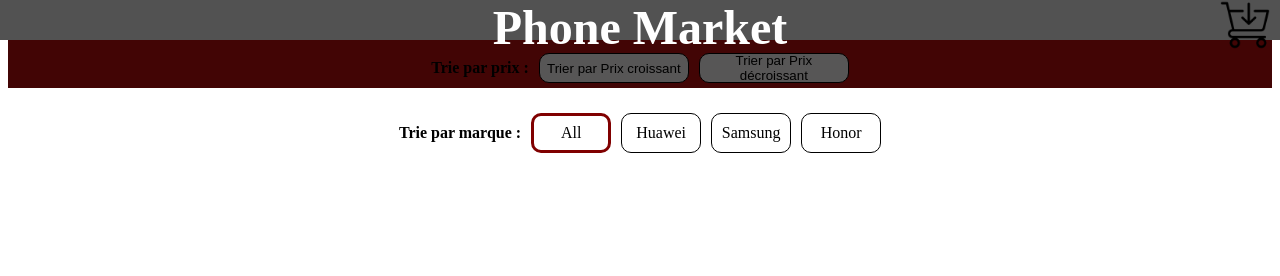
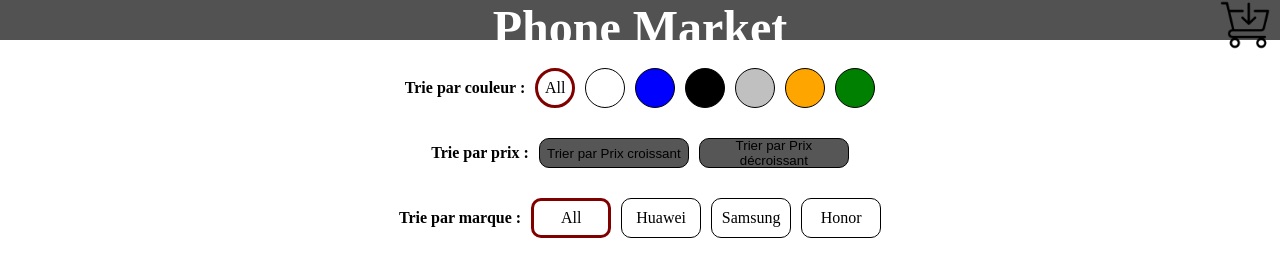
Before and after one commit to BUSTERDAY/ROSSI_MONFORTE_shopping_app, a plain HTML site: page frontend/index.html in a window 1280 px wide. Drawn offline with Linux system fonts and the light colour scheme; no server answers.

Commit message:
add header and colors

```diff
--- a/frontend/css/style.css
+++ b/frontend/css/style.css
@@ -12,28 +12,23 @@
 }
 header{
     height: 5vh;
-    background-color: #444444;
     position: absolute;
     width: 100%;
     color: white;
     display: flex;
     justify-content: center;
     top: 0;
-
     background-color: rgb(82, 82, 82);
     margin : 0;
     padding: 0;
 }
 
 .title{
+    padding-top: 5vh;
     display: flex;
     justify-content: center;
     align-items: center;
     width: 100%;
-    top:0;
-    height: 80px;
-    background-color: rgb(66, 5, 5);
-
 }
 
 .CardByIndex{
@@ -85,6 +80,7 @@
     justify-content: center;
     align-items: center;
     margin: 10px 0;
+
 }
 
 .sortByPrices{
@@ -106,7 +102,6 @@
 }
 
 .color-picker-ctn{
-    padding-top: 5vh;
     margin: 10px 0;
     display: flex;
     gap:10px;
```
